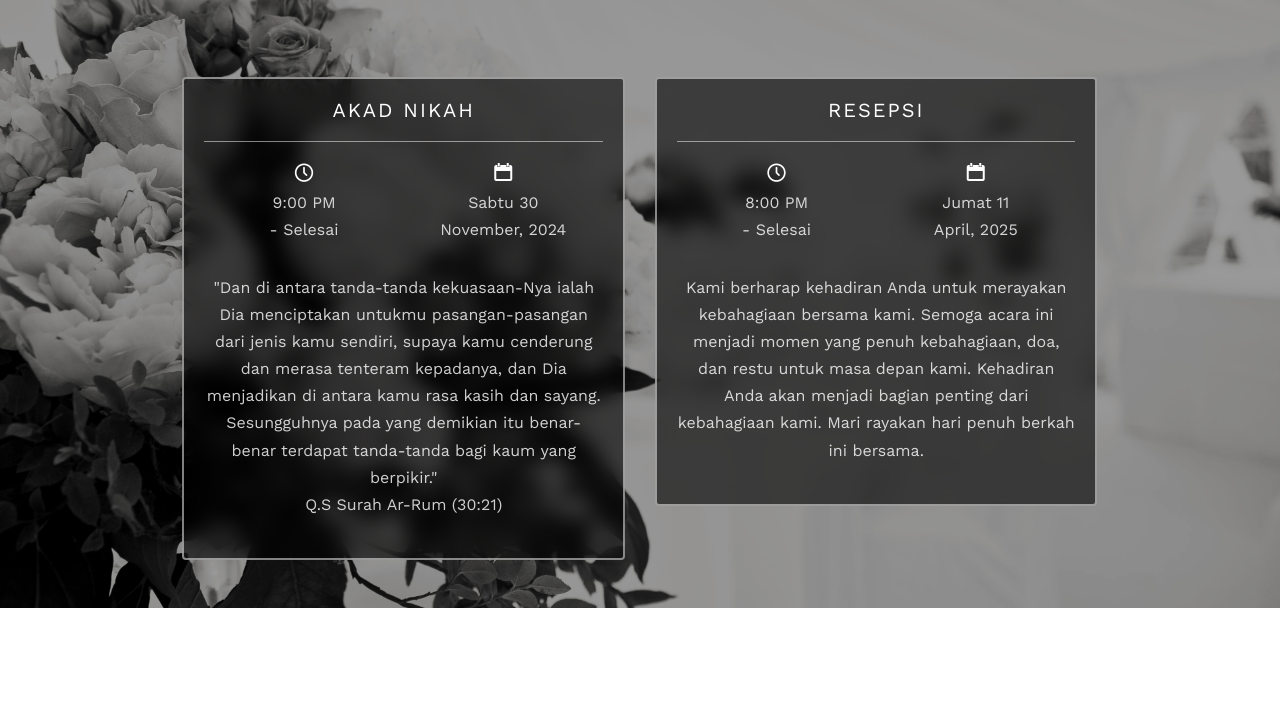
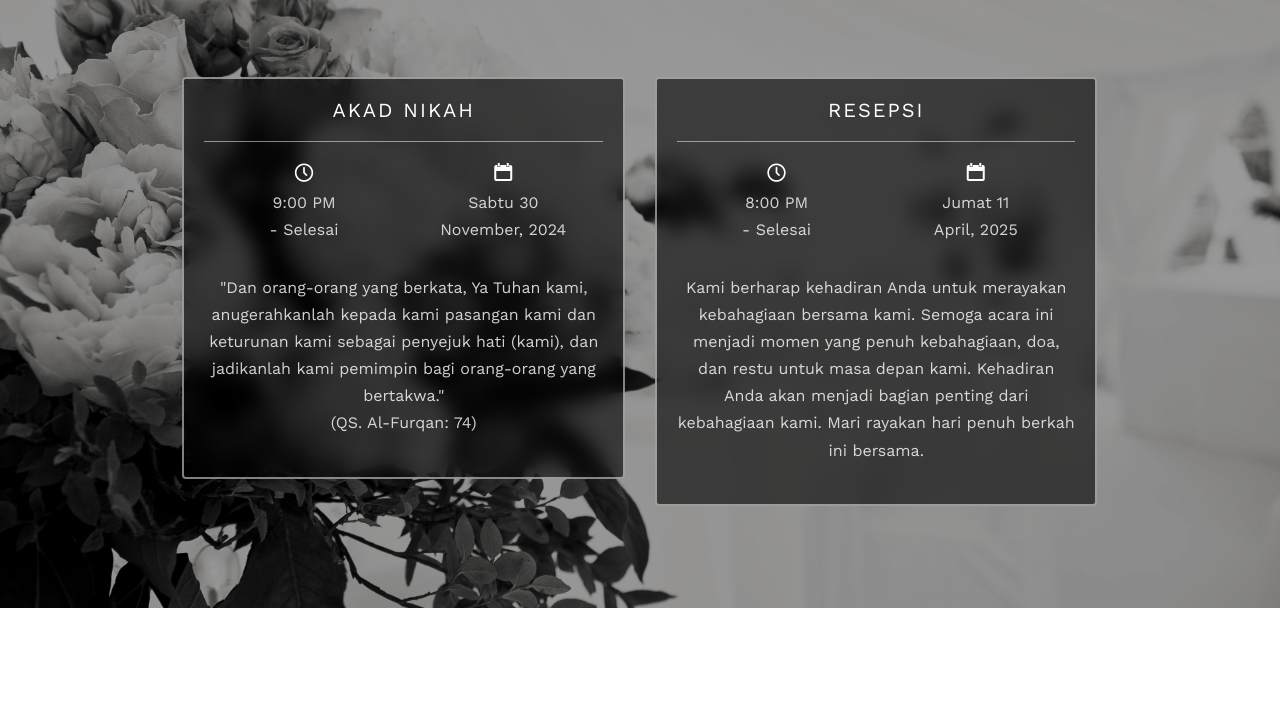
Before and after one commit to fitratan/fariddeviwedding, a plain HTML site: page index.html in a window 1280 px wide. Shown: the part 1816-2533 px from the top of the page. Drawn offline with nearby package versions, Linux system fonts and the light colour scheme; files whose address does not match are found by name.

Commit message:
Update index.html

```diff
--- a/index.html
+++ b/index.html
@@ -191,7 +191,7 @@
 										<span>Sabtu 30</span>
 										<span>November, 2024</span>
 									</div>
-									<p>"Dan di antara tanda-tanda kekuasaan-Nya ialah Dia menciptakan untukmu pasangan-pasangan dari jenis kamu sendiri, supaya kamu cenderung dan merasa tenteram kepadanya, dan Dia menjadikan di antara kamu rasa kasih dan sayang. Sesungguhnya pada yang demikian itu benar-benar terdapat tanda-tanda bagi kaum yang berpikir."<br>Q.S Surah Ar-Rum (30:21)</br></p>
+									<p>"Dan orang-orang yang berkata, Ya Tuhan kami, anugerahkanlah kepada kami pasangan kami dan keturunan kami sebagai penyejuk hati (kami), dan jadikanlah kami pemimpin bagi orang-orang yang bertakwa."<br>(QS. Al-Furqan: 74)</br></p>
 								</div>
 							</div>
 							<div class="col-md-6 col-sm-6 text-center">
```
